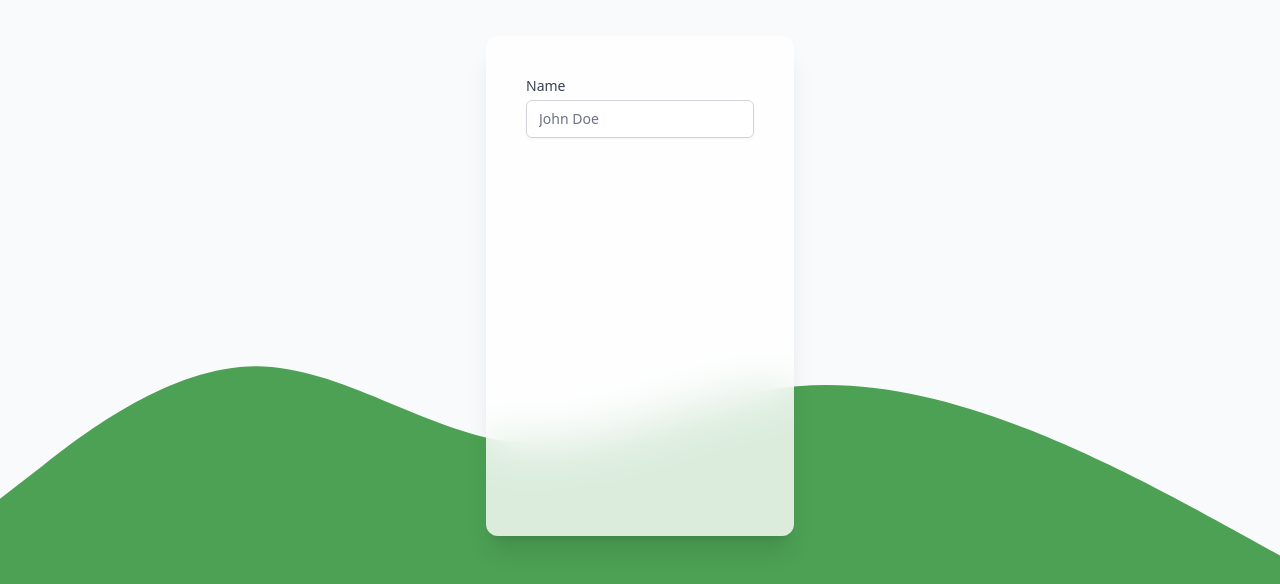
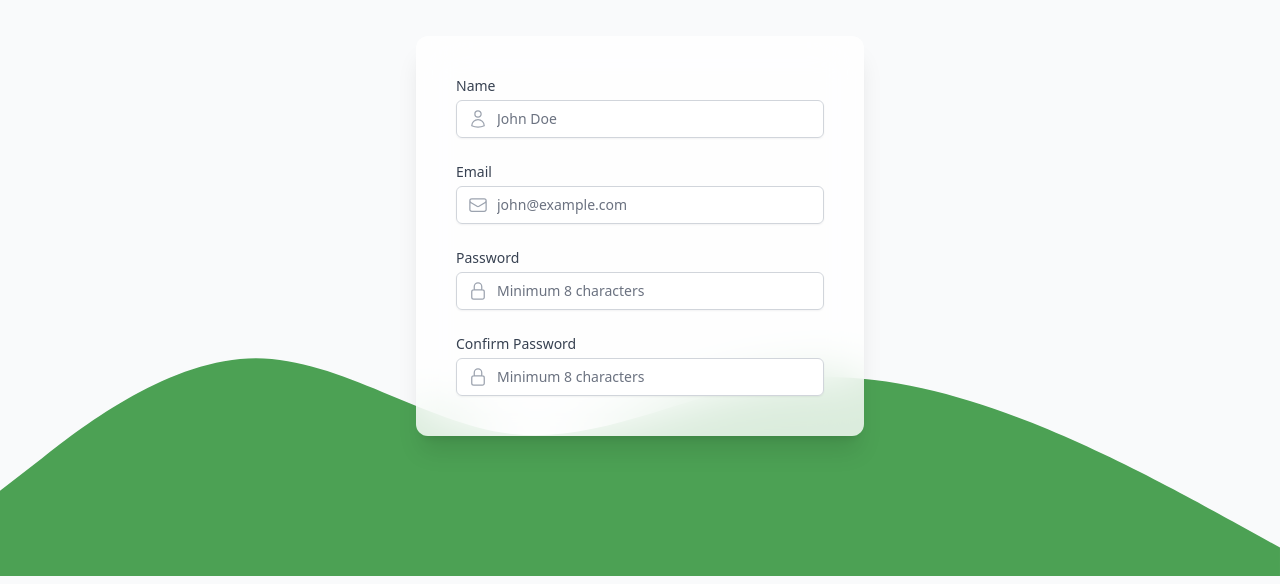
Before and after one commit to igorbabko/build-with-tailwindcss, a website: page index.html in a window 1280 px wide. Shown: the part 224-808 px from the top of the page. Drawn offline with Linux system fonts and the light colour scheme.

Commit message:
06. Form inputs

```diff
--- a/index.html
+++ b/index.html
@@ -26,13 +26,53 @@
         </svg>
         <h2 class="mt-6 text-3xl font-bold text-gray-900">Create your account</h2>
       </div>
-      <div class="mx-auto mt-10 h-[500px] rounded-xl bg-white/80 p-10 shadow-xl backdrop-blur-xl">
-        <form action="#" autocomplete="off">
+      <div class="mx-auto mt-10 w-full max-w-md rounded-xl bg-white/80 p-10 shadow-xl backdrop-blur-xl">
+        <form action="#" autocomplete="off" class="space-y-6">
           <div>
             <label for="name" class="block text-sm font-medium text-gray-700">Name</label>
-            <div class="mt-1 rounded-md shadow-sm">
-              <div></div>
-              <input type="text" id="name" name="name" required class="rounded-md border-gray-300 text-sm focus:border-green-500 focus:ring-green-500" placeholder="John Doe" />
+            <div class="relative mt-1 rounded-md shadow-sm">
+              <div class="absolute inset-y-0 left-0 flex items-center pl-3">
+                <svg class="h-5 w-5 text-gray-400" xmlns="http://www.w3.org/2000/svg" fill="none" viewBox="0 0 24 24" stroke-width="1.5" stroke="currentColor">
+                  <path stroke-linecap="round" stroke-linejoin="round" d="M15.75 6a3.75 3.75 0 11-7.5 0 3.75 3.75 0 017.5 0zM4.501 20.118a7.5 7.5 0 0114.998 0A17.933 17.933 0 0112 21.75c-2.676 0-5.216-.584-7.499-1.632z" />
+                </svg>
+              </div>
+              <input type="text" id="name" name="name" required class="w-full rounded-md border-gray-300 pl-10 text-sm focus:border-green-500 focus:ring-green-500" placeholder="John Doe" />
+            </div>
+          </div>
+
+          <div>
+            <label for="email" class="block text-sm font-medium text-gray-700">Email</label>
+            <div class="relative mt-1 rounded-md shadow-sm">
+              <div class="absolute inset-y-0 left-0 flex items-center pl-3">
+                <svg class="h-5 w-5 text-gray-400" xmlns="http://www.w3.org/2000/svg" fill="none" viewBox="0 0 24 24" stroke-width="1.5" stroke="currentColor">
+                  <path stroke-linecap="round" stroke-linejoin="round" d="M21.75 6.75v10.5a2.25 2.25 0 01-2.25 2.25h-15a2.25 2.25 0 01-2.25-2.25V6.75m19.5 0A2.25 2.25 0 0019.5 4.5h-15a2.25 2.25 0 00-2.25 2.25m19.5 0v.243a2.25 2.25 0 01-1.07 1.916l-7.5 4.615a2.25 2.25 0 01-2.36 0L3.32 8.91a2.25 2.25 0 01-1.07-1.916V6.75" />
+                </svg>
+              </div>
+              <input type="email" id="email" name="email" class="w-full rounded-md border-gray-300 pl-10 text-sm focus:border-green-500 focus:ring-green-500" placeholder="john@example.com" />
+            </div>
+          </div>
+
+          <div>
+            <label for="password" class="block text-sm font-medium text-gray-700">Password</label>
+            <div class="relative mt-1 rounded-md shadow-sm">
+              <div class="absolute inset-y-0 left-0 flex items-center pl-3">
+                <svg class="h-5 w-5 text-gray-400" xmlns="http://www.w3.org/2000/svg" fill="none" viewBox="0 0 24 24" stroke-width="1.5" stroke="currentColor">
+                  <path stroke-linecap="round" stroke-linejoin="round" d="M16.5 10.5V6.75a4.5 4.5 0 10-9 0v3.75m-.75 11.25h10.5a2.25 2.25 0 002.25-2.25v-6.75a2.25 2.25 0 00-2.25-2.25H6.75a2.25 2.25 0 00-2.25 2.25v6.75a2.25 2.25 0 002.25 2.25z" />
+                </svg>
+              </div>
+              <input type="password" id="password" name="password" minlength="8" class="w-full rounded-md border-gray-300 pl-10 text-sm focus:border-green-500 focus:ring-green-500" placeholder="Minimum 8 characters" />
+            </div>
+          </div>
+
+          <div>
+            <label for="password_confirmation" class="block text-sm font-medium text-gray-700">Confirm Password</label>
+            <div class="relative mt-1 rounded-md shadow-sm">
+              <div class="absolute inset-y-0 left-0 flex items-center pl-3">
+                <svg class="h-5 w-5 text-gray-400" xmlns="http://www.w3.org/2000/svg" fill="none" viewBox="0 0 24 24" stroke-width="1.5" stroke="currentColor">
+                  <path stroke-linecap="round" stroke-linejoin="round" d="M16.5 10.5V6.75a4.5 4.5 0 10-9 0v3.75m-.75 11.25h10.5a2.25 2.25 0 002.25-2.25v-6.75a2.25 2.25 0 00-2.25-2.25H6.75a2.25 2.25 0 00-2.25 2.25v6.75a2.25 2.25 0 002.25 2.25z" />
+                </svg>
+              </div>
+              <input type="password" id="password_confirmation" name="password_confirmation" minlength="8" class="w-full rounded-md border-gray-300 pl-10 text-sm focus:border-green-500 focus:ring-green-500" placeholder="Minimum 8 characters" />
             </div>
           </div>
         </form>
```
Also changed, not shown: output.css.
